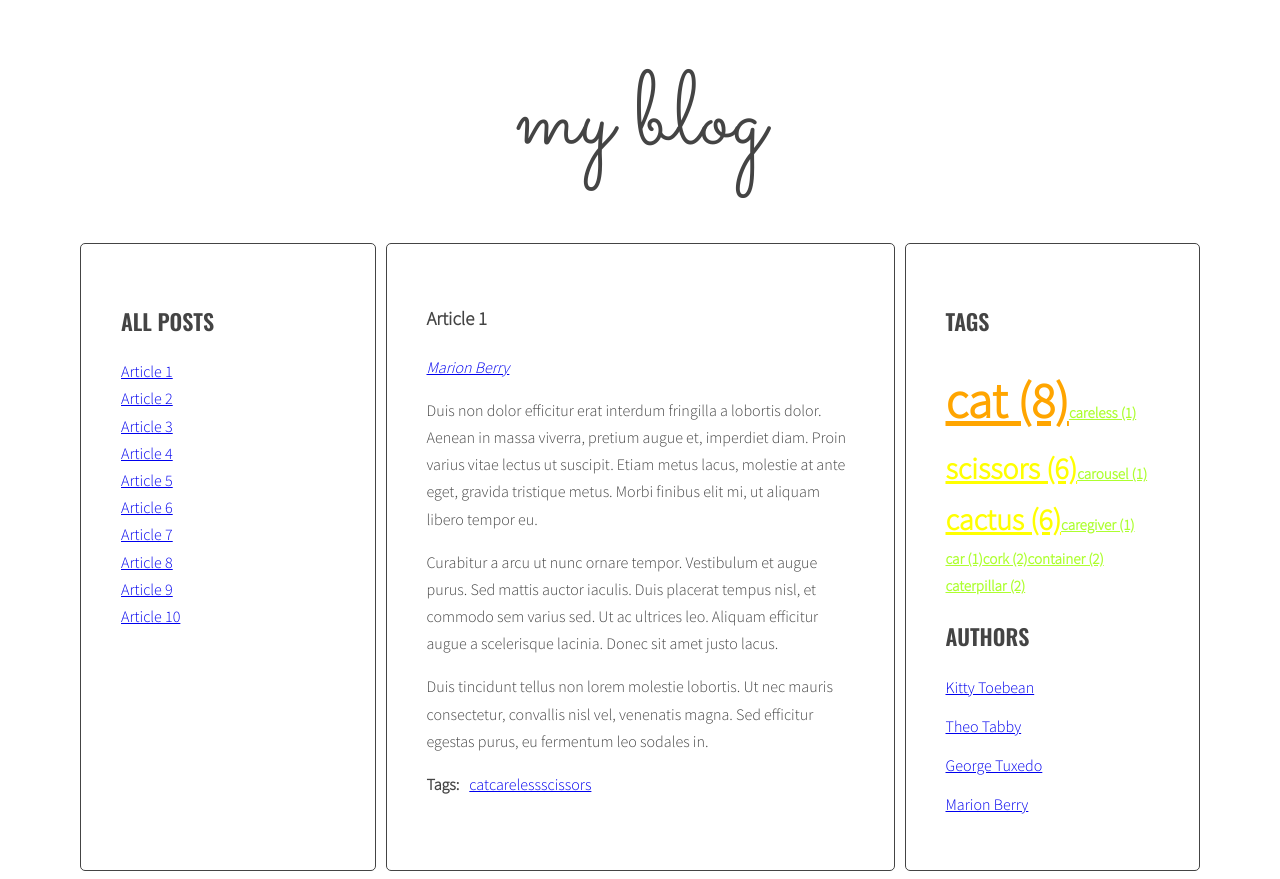
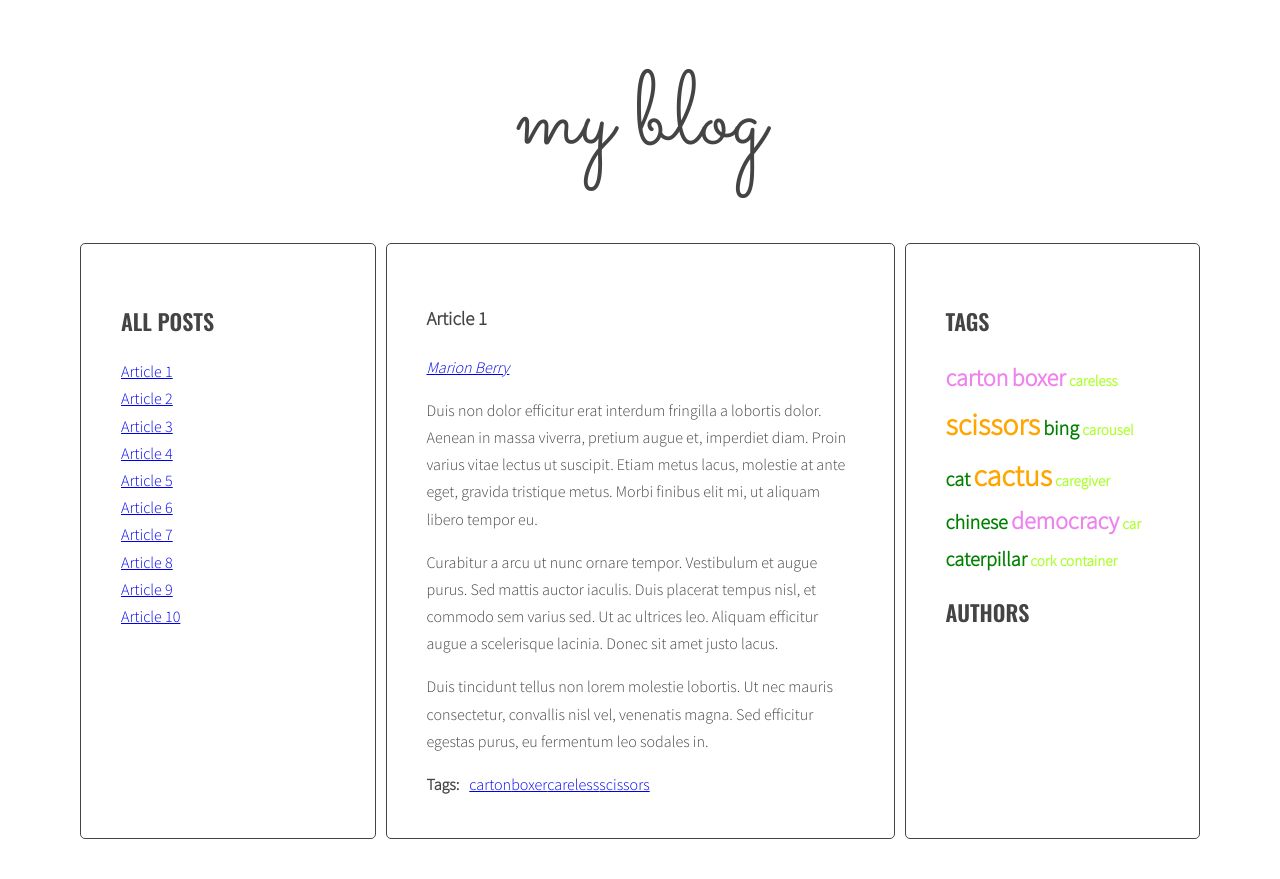
Before and after one commit to dave8git/javascript-blog, a website: page index.html in a window 1280 px wide. After the commit the page ends 847 px from the top, so only its background shows below. Drawn offline with nearby package versions, Linux system fonts and the light colour scheme.

Commit message:
add ready with tags

```diff
--- a/index.html
+++ b/index.html
@@ -20,7 +20,7 @@
                     </ul>
                 </aside>
                 <section class="posts">
-                    <article class="post active" id="article-1" data-tags="cat careless scissors" data-author="Marion Berry">
+                    <article class="post active" id="article-1" data-tags="carton boxer careless scissors" data-author="Marion Berry">
                         <h3 class="post-title">Article 1</h3>
                         <p class="post-author"><!-- by Marion Berry --></p>
                         <div class="post-content">
@@ -43,7 +43,7 @@
                             </ul>
                         </div>
                     </article>
-                    <article class="post" id="article-2" data-tags="cat carousel scissors" data-author="Theo Tabby">
+                    <article class="post" id="article-2" data-tags="boxer bing carousel scissors" data-author="Theo Tabby">
                         <h3 class="post-title">Article 2</h3>
                         <p class="post-author"><!-- by Theo Tabby--></p>
                         <div class="post-content">
@@ -66,7 +66,7 @@
                             </ul>
                         </div>
                     </article>
-                    <article class="post" id="article-3" data-tags="cat cactus caregiver" data-author="George Tuxedo">
+                    <article class="post" id="article-3" data-tags="cat cactus caregiver chinese democracy" data-author="George Tuxedo">
                         <h3 class="post-title">Article 3</h3>
                         <p class="post-author"><!-- by George Tuxedo --></p>
                         <div class="post-content">
@@ -86,7 +86,7 @@
                             </ul>
                         </div>
                     </article>
-                    <article class="post" id="article-4" data-tags="cat cactus car" data-author="Kitty Toebean">
+                    <article class="post" id="article-4" data-tags="cat chinese caregiver cactus car" data-author="Kitty Toebean">
                         <h3 class="post-title">Article 4</h3>
                         <p class="post-author"><!-- by Kitty Toebean --></p>
                         <div class="post-content">
@@ -108,7 +108,7 @@
                             </ul>
                         </div>
                     </article>
-                    <article class="post" id="article-5" data-tags="cat cork scissors" data-author="Marion Berry">
+                    <article class="post" id="article-5" data-tags="cat caterpillar cork scissors democracy" data-author="Marion Berry">
                         <h3 class="post-title">Article 5</h3>
                         <p class="post-author"><!-- by Marion Berry --></p>
                         <div class="post-content">
@@ -129,7 +129,7 @@
                             </ul>
                         </div>
                     </article>
-                    <article class="post" id="article-6" data-tags="container cactus scissors" data-author="George Tuxedo">
+                    <article class="post" id="article-6" data-tags="container democracy cactus scissors" data-author="George Tuxedo">
                         <h3 class="post-title">Article 6</h3>
                         <p class="post-author"><!-- by George Tuxedo --></p>
                         <div class="post-content">
@@ -152,7 +152,7 @@
                             </ul>
                         </div>
                     </article>
-                    <article class="post" id="article-7" data-tags="cat cactus cork" data-author="Kitty Toebean">
+                    <article class="post" id="article-7" data-tags="cactus boxer cork" data-author="Kitty Toebean">
                         <h3 class="post-title">Article 7</h3>
                         <p class="post-author"><!-- by Kitty Toebean --></p>
                         <div class="post-content">
@@ -174,7 +174,7 @@
                             </ul>
                         </div>
                     </article>
-                    <article class="post" id="article-8" data-tags="container cactus scissors" data-author="Theo Tabby">
+                    <article class="post" id="article-8" data-tags="container bing carton cactus scissors" data-author="Theo Tabby">
                         <h3 class="post-title">Article 8</h3>
                         <p class="post-author"><!-- by Theo Tabby --></p>
                         <div class="post-content">
@@ -197,7 +197,7 @@
                             </ul>
                         </div>
                     </article>
-                    <article class="post" id="article-9" data-tags="cat cactus caterpillar" data-author="Marion Berry">
+                    <article class="post" id="article-9" data-tags="bing democracy cactus carton caterpillar" data-author="Marion Berry">
                         <h3 class="post-title">Article 9</h3>
                         <p class="post-author"><!-- by Marion Berry --></p>
                         <div class="post-content">
@@ -220,7 +220,7 @@
                             </ul>
                         </div>
                     </article>
-                    <article class="post" id="article-10" data-tags="cat caterpillar scissors" data-author="George Tuxedo">
+                    <article class="post" id="article-10" data-tags="caterpillar carton boxer chinese scissors" data-author="George Tuxedo">
                         <h3 class="post-title">Article 10</h3>
                         <p class="post-author"><!-- by George Tuxedo --></p>
                         <div class="post-content">
@@ -258,7 +258,7 @@
                     </ul>
                     <h2 class="section-title">Authors</h2>
                     <ul class="list authors">
-                        <li>
+                        <!-- li>
                             <a href="#">
                                 <span class="author-name">Kitty Toebean</span>
                             </a>
@@ -278,7 +278,7 @@
                                 <span class="author-name">Marion Berry</span>
                             </a>
                         </li>
-                    </ul>
+                    </ul-->
                 </aside>
             </main>
         </div>
--- a/js/script.js
+++ b/js/script.js
@@ -24,7 +24,8 @@ const optArticleSelector = '.post',
   optArticleAuthorSelector = '.post-author',
   optTagsListSelector = '.tags .list',
   optCloudClassCount = 5,
-  optCloudClassPrefix = 'tag-size-';
+  optCloudClassPrefix = 'tag-size-',
+  optAuthorsListSelector = '.authors';
 
 function generateTitleLinks(customSelector = '') {
   const titleList = document.querySelector(optTitleListSelector); // remove contents of titleList
@@ -100,14 +101,10 @@ function generateTags() {
   // console.log('tagsParams:', tagsParams);
   let allTagsHTML = ''; // create variable for all links HTML code
   for (let tag in allTags) {
-
-    const tagLinkHTML = '<li><a class="' + optCloudClassPrefix + calculateTagClass(allTags[tag], tagsParams) + '" href="#tag-' + tag + '">' + tag + ' (' + allTags[tag] + ')</a></li>';
+    const tagLinkHTML = '<li><a class="' + optCloudClassPrefix + calculateTagClass(allTags[tag], tagsParams) + '" href="#tag-' + tag + '">' + tag + '</a></li>' + ' ';
     console.log('tagLinkHTML:', tagLinkHTML);
-
     /* [NEW] generate code of a link and add it to allTagsHTML */
     allTagsHTML += tagLinkHTML;
-
-
     /* [NEW] END LOOP: for each tag in allTags: */
   }
 
@@ -116,7 +113,7 @@ function generateTags() {
 
 }
 generateTags();
-
+///*' (' + allTags[tag] + ')*/
 // class="' + optCloudClassPrefix + '"' + ' ' +  + calculateTagClass(optCloudClassCount, calculateTagsParams())
 
 function tagClickHandler(event) {
--- a/sass/style.scss
+++ b/sass/style.scss
@@ -121,34 +121,39 @@ body {
 
 .tag-size-5 {
   display: inline-block;
-  font-size: 50px;
+  font-size: 30px;
   color: orange;
   font-weight: bold;
+  text-decoration: none;
 }
 
 .tag-size-4 {
   display: inline-block;
-  font-size: 40px;
+  font-size: 27px;
   color: blue;
   font-weight: bold;
+  text-decoration: none;
 }
 
 .tag-size-3 {
-  font-size: 30px;
-  color: yellow;
+  font-size: 24px;
+  color: violet;
   font-weight: bold;
+  text-decoration: none;
 }
 
 .tag-size-2 {
   font-size: 20px;
-  color: blue;
+  color: green;
   font-weight: bold;
+  text-decoration: none;
 }
 
 .tag-size-1 {
   font-size: 15px;
   color: greenyellow;
   font-weight: bold;
+  text-decoration: none;
 }
 
 .tags li {
```
Also changed, not shown: css/style.css, 1 other file.
